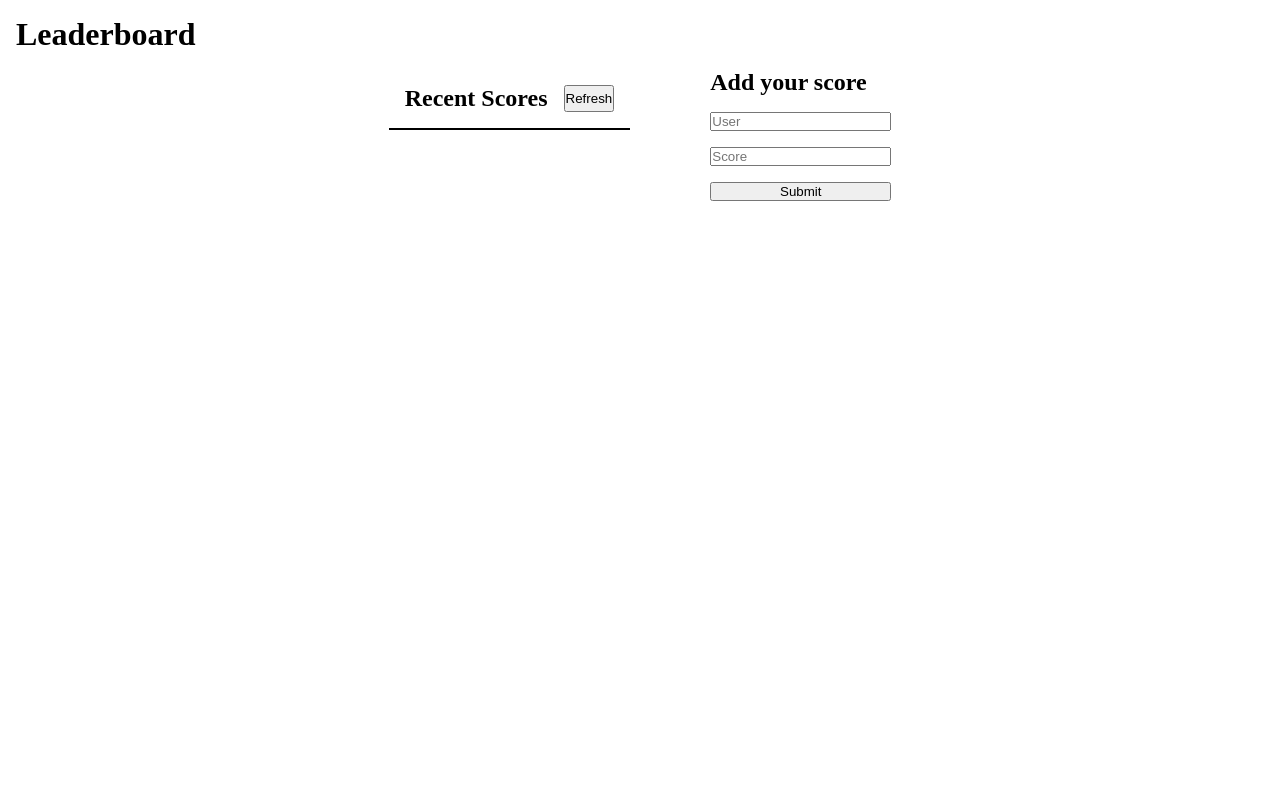
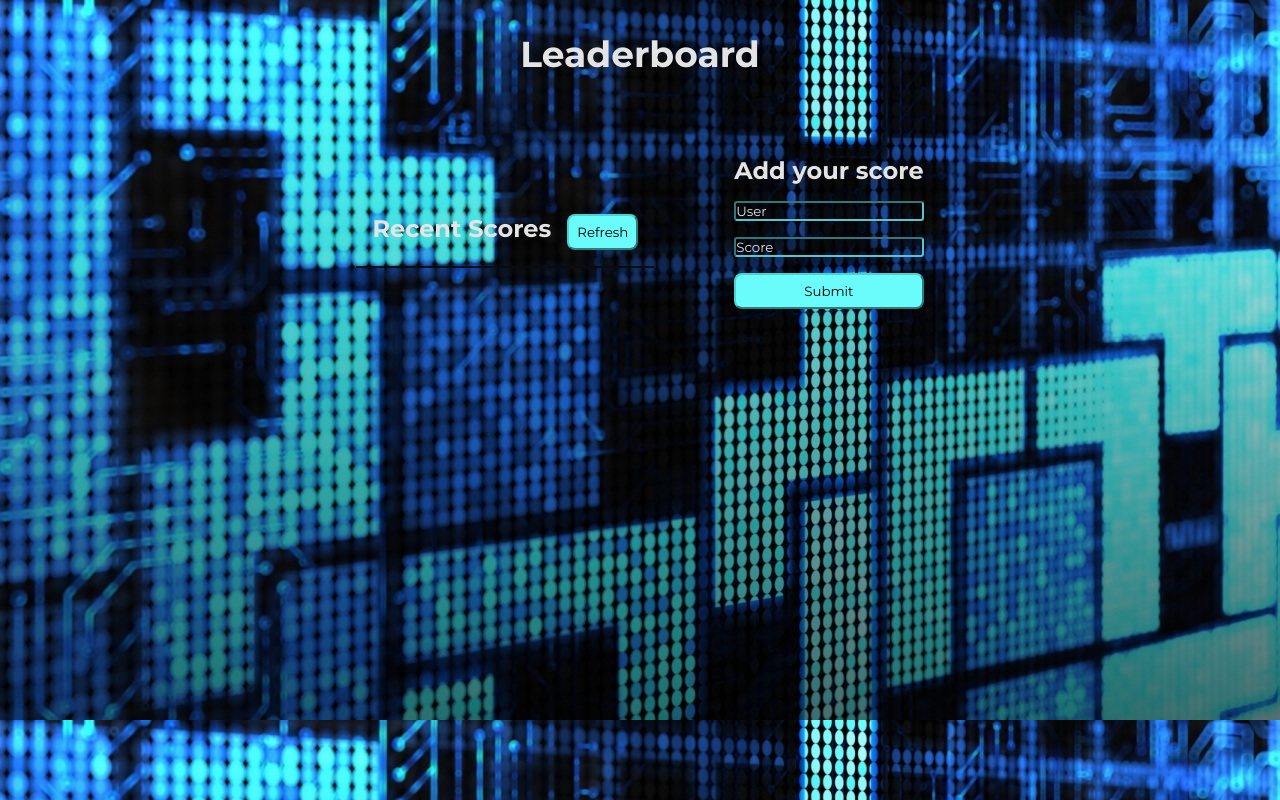
Before and after one commit to Daf98/Leaderboard, a website built with webpack: page src/index.html in a window 1280 px wide. Built offline with nearby package versions, Linux system fonts and the light colour scheme.

Commit message:
Add styling

```diff
--- a/src/index.html
+++ b/src/index.html
@@ -10,7 +10,7 @@
 
 <body>
     <header>
-        <h1>Leaderboard</h1>
+        <h1 id="header">Leaderboard</h1>
     </header>
     <main>
         <section>
--- a/src/style.css
+++ b/src/style.css
@@ -1,20 +1,31 @@
+@import url('https://fonts.googleapis.com/css2?family=Lato:ital,wght@0,100;0,300;0,400;0,700;0,900;1,100;1,300;1,400;1,700;1,900&family=Montserrat:ital,wght@0,100;0,200;0,300;0,400;0,500;0,600;0,700;0,800;1,100;1,200;1,300;1,400;1,500;1,600;1,700&display=swap');
+
 * {
   scroll-behavior: smooth;
   margin: 0;
   padding: 0;
   list-style: none;
   text-decoration: none;
+  font-family: 'Montserrat', sans-serif;
+  color: #e4e4e4;
+}
+
+body {
+  background-image: url('./background.jpg');
+  background-repeat: none;
 }
 
 main {
   justify-content: center;
   gap: 5rem;
+  align-items: center;
 }
 
 main,
 #recent-scores,
 #form-section,
-form {
+form,
+header {
   display: flex;
 }
 
@@ -23,8 +34,12 @@ form {
   gap: 1rem;
 }
 
-h1 {
+header {
   padding: 1rem;
+  font-size: large;
+  justify-content: center;
+  padding-bottom: 5rem;
+  padding-top: 2rem;
 }
 
 #recent-scores {
@@ -33,10 +48,37 @@ h1 {
 }
 
 ul {
-  border: 1px solid black;
+  border: 1px solid #0b0b0b;
 }
 
 li {
   padding: 0.5rem;
-  border-bottom: 1px solid black;
+  border-bottom: 1px solid #0b0b0b;
+  background-color: #e4e4e4;
+  color: #07101e;
 }
+
+button {
+  border-color: #48d2d2;
+  background-color: #6afbfb;
+  cursor: pointer;
+  padding: 0.5rem;
+  border-radius: 0.5rem;
+  color: black;
+}
+
+button:hover {
+  background-color: #0a4197;
+  font-weight: bolder;
+}
+
+#user,
+#score {
+  border-color: #59c5d0;
+  background-color: transparent;
+  border-radius: 0.2rem;
+}
+
+::placeholder {
+  color: #e4e4e4;
+}
```
Also changed, not shown: dist/f50803bf8538ece3673c.jpg (added), dist/index.html, dist/main.js, dist/runtime.js, src/background.jpg (added), src/background.png (added).
